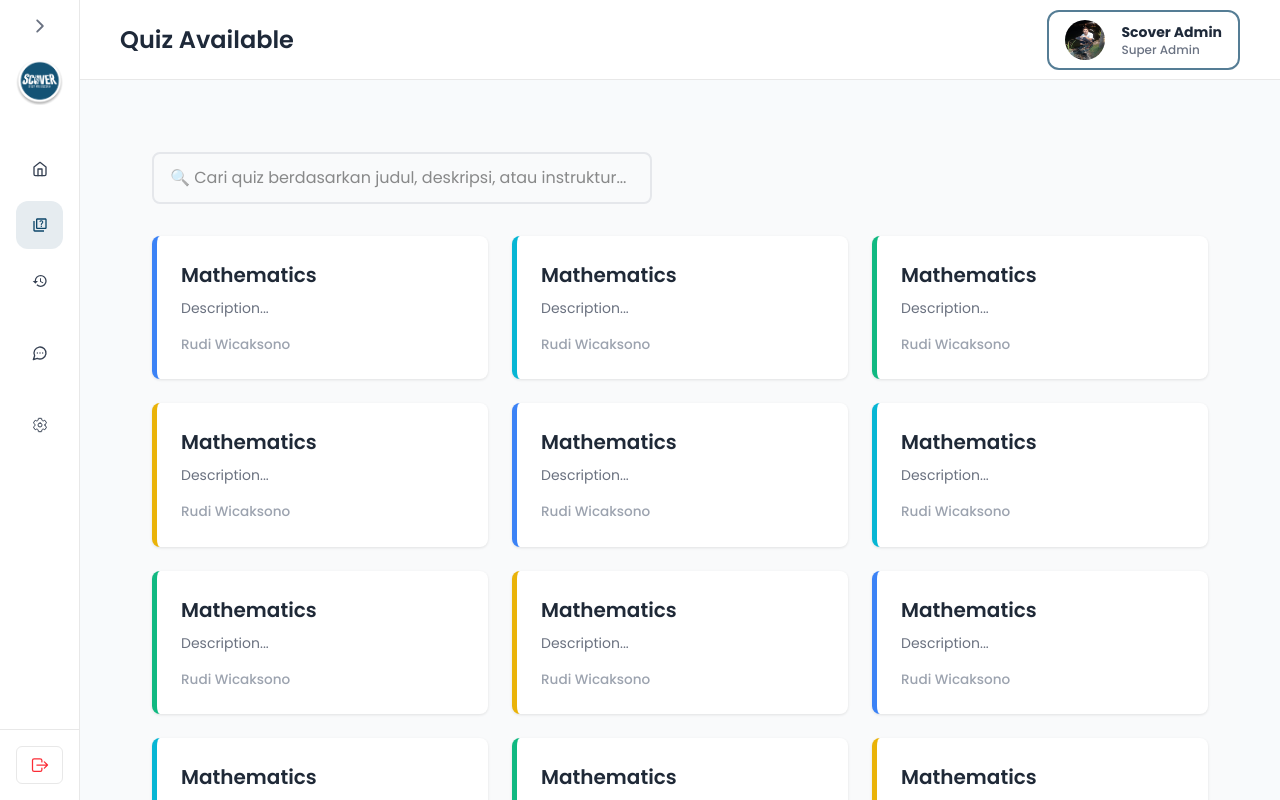
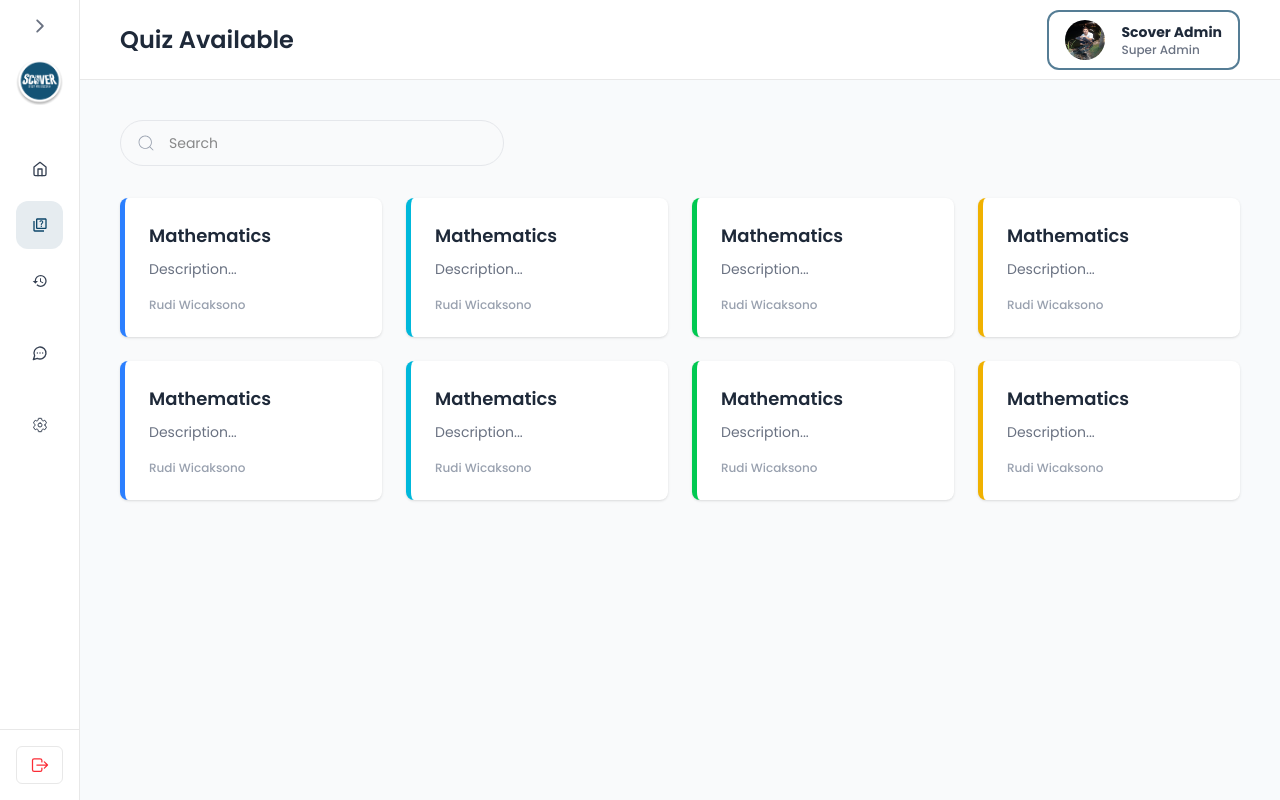
Before and after one commit to bimantaraaryasatya/Quiz_Scover, a Next.js app: page /student/quiz-available in a window 1280 px wide. Built offline with nearby package versions, Linux system fonts and the light colour scheme.

Commit message:
feat: connect login page to db

```diff
--- a/app/student/quiz-available/page.tsx
+++ b/app/student/quiz-available/page.tsx
@@ -1,6 +1,7 @@
 "use client"
 
 import { useState } from "react";
+import { CiSearch } from "react-icons/ci"
 
 const quizzes = [
     { id: 1, title: "Mathematics", description: "Description...", instructor: "Rudi Wicaksono", color: "blue" },
@@ -11,24 +12,16 @@ const quizzes = [
     { id: 6, title: "Mathematics", description: "Description...", instructor: "Rudi Wicaksono", color: "cyan" },
     { id: 7, title: "Mathematics", description: "Description...", instructor: "Rudi Wicaksono", color: "green" },
     { id: 8, title: "Mathematics", description: "Description...", instructor: "Rudi Wicaksono", color: "yellow" },
-    { id: 9, title: "Mathematics", description: "Description...", instructor: "Rudi Wicaksono", color: "blue" },
-    { id: 10, title: "Mathematics", description: "Description...", instructor: "Rudi Wicaksono", color: "cyan" },
-    { id: 11, title: "Mathematics", description: "Description...", instructor: "Rudi Wicaksono", color: "green" },
-    { id: 12, title: "Mathematics", description: "Description...", instructor: "Rudi Wicaksono", color: "yellow" },
-    { id: 13, title: "Mathematics", description: "Description...", instructor: "Rudi Wicaksono", color: "blue" },
-    { id: 14, title: "Mathematics", description: "Description...", instructor: "Rudi Wicaksono", color: "cyan" },
-    { id: 15, title: "Mathematics", description: "Description...", instructor: "Rudi Wicaksono", color: "green" },
-    { id: 16, title: "Mathematics", description: "Description...", instructor: "Rudi Wicaksono", color: "yellow" },
 ];
 
 export default function StudentQuizAvailable() {
     const [searchQuery, setSearchQuery] = useState("");
 
     const colorMap: Record<string, string> = {
-        blue: "#3b82f6",
-        cyan: "#06b6d4",
-        green: "#10b981",
-        yellow: "#eab308",
+        blue: "border-blue-500",
+        cyan: "border-cyan-500",
+        green: "border-green-500",
+        yellow: "border-yellow-500",
     };
 
     const filteredQuizzes = quizzes.filter((quiz) =>
@@ -38,114 +31,57 @@ export default function StudentQuizAvailable() {
     );
 
     return (
-        <div style={{
-            padding: "2rem",
-            backgroundColor: "#f9fafb",
-            minHeight: "100vh"
-        }}>
-            <div style={{
-                marginBottom: "2rem"
-            }}>
-                <input
-                    type="text"
-                    placeholder="🔍 Cari quiz berdasarkan judul, deskripsi, atau instruktur..."
-                    value={searchQuery}
-                    onChange={(e) => setSearchQuery(e.target.value)}
-                    style={{
-                        width: "100%",
-                        maxWidth: "500px",
-                        padding: "0.75rem 1rem",
-                        fontSize: "1rem",
-                        border: "2px solid #e5e7eb",
-                        borderRadius: "8px",
-                        outline: "none",
-                        transition: "border-color 0.2s",
-                        boxSizing: "border-box"
-                    }}
-                    onFocus={(e) => {
-                        e.currentTarget.style.borderColor = "#3b82f6";
-                    }}
-                    onBlur={(e) => {
-                        e.currentTarget.style.borderColor = "#e5e7eb";
-                    }}
-                />
+        <div className="min-h-screen bg-gray-50">
+
+            {/* Search */}
+            <div className="mb-8">
+                <div className="relative w-full lg:w-96">
+                    <CiSearch className="absolute left-4 top-1/2 -translate-y-1/2 text-gray-400 text-xl"/>
+                    <input
+                        type="text"
+                        placeholder="Search"
+                        value={searchQuery}
+                        onChange={(e) => setSearchQuery(e.target.value)}
+                        className="w-full pl-12 pr-4 py-3 border border-gray-200 rounded-full text-sm focus:outline-none focus:ring-2 focus:ring-blue-400"
+                    />
+                </div>
                 {searchQuery && (
-                    <p style={{
-                        marginTop: "0.5rem",
-                        fontSize: "0.875rem",
-                        color: "#6b7280"
-                    }}>
-                        Ditemukan {filteredQuizzes.length} quiz
+                    <p className="mt-2 text-sm text-gray-500">
+                        {filteredQuizzes.length} quiz founded
                     </p>
                 )}
             </div>
-            <div style={{
-                display: "grid",
-                gridTemplateColumns: "repeat(auto-fill, minmax(280px, 1fr))",
-                gap: "1.5rem"
-            }}>
+
+            {/* Grid */}
+            <div className="grid gap-6 sm:grid-cols-2 lg:grid-cols-3 xl:grid-cols-4">
                 {filteredQuizzes.map((quiz) => (
                     <div
                         key={quiz.id}
-                        style={{
-                            backgroundColor: "white",
-                            borderLeft: `5px solid ${colorMap[quiz.color as keyof typeof colorMap]}`,
-                            borderRadius: "8px",
-                            padding: "1.5rem",
-                            boxShadow: "0 1px 3px rgba(0, 0, 0, 0.1)",
-                            transition: "transform 0.2s, box-shadow 0.2s",
-                            cursor: "pointer",
-                            display: "flex",
-                            flexDirection: "column",
-                            gap: "0.5rem"
-                        }}
-                        onMouseEnter={(e) => {
-                            const element = e.currentTarget as HTMLDivElement;
-                            element.style.transform = "translateY(-4px)";
-                            element.style.boxShadow = "0 4px 12px rgba(0, 0, 0, 0.15)";
-                        }}
-                        onMouseLeave={(e) => {
-                            const element = e.currentTarget as HTMLDivElement;
-                            element.style.transform = "translateY(0)";
-                            element.style.boxShadow = "0 1px 3px rgba(0, 0, 0, 0.1)";
-                        }}
+                        className={`bg-white rounded-lg p-6 shadow-sm border-l-[5px] ${colorMap[quiz.color]} transition transform hover:-translate-y-1 hover:shadow-lg cursor-pointer flex flex-col gap-2`}
                     >
-                        <h3 style={{
-                            margin: "0",
-                            fontSize: "1.25rem",
-                            fontWeight: "600",
-                            color: "#1f2937"
-                        }}>
+                        <h3 className="text-lg font-semibold text-gray-800">
                             {quiz.title}
                         </h3>
-                        <p style={{
-                            margin: "0",
-                            fontSize: "0.875rem",
-                            color: "#6b7280",
-                            lineHeight: "1.5"
-                        }}>
+
+                        <p className="text-sm text-gray-500 leading-relaxed">
                             {quiz.description}
                         </p>
-                        <p style={{
-                            margin: "0.5rem 0 0 0",
-                            fontSize: "0.85rem",
-                            color: "#9ca3af",
-                            fontWeight: "500"
-                        }}>
+
+                        <p className="mt-2 text-xs font-medium text-gray-400">
                             {quiz.instructor}
                         </p>
                     </div>
                 ))}
             </div>
+
+            {/* Empty state */}
             {filteredQuizzes.length === 0 && searchQuery && (
-                <div style={{
-                    textAlign: "center",
-                    paddingTop: "3rem",
-                    color: "#9ca3af"
-                }}>
-                    <p style={{ fontSize: "1.125rem" }}>Tidak ada quiz yang sesuai dengan pencarian "{searchQuery}"</p>
+                <div className="pt-12 text-center text-gray-400">
+                    <p className="text-lg">
+                        Tidak ada quiz yang sesuai dengan pencarian "{searchQuery}"
+                    </p>
                 </div>
             )}
         </div>
-    )
+    );
 }
--- a/lib/api-bridge.ts
+++ b/lib/api-bridge.ts
@@ -38,17 +38,15 @@ export const get = async (url: string, token?: string) => {
     }
 }
 
-export const post = async (url: string, data: string | FormData, token: string) => {
+export const post = async (url: string, data: any, token?: string) => {
     try {
-        const typed: string = (typeof data == 'string') ? "application/json" : "multipart/form-data"
-        let headers: any = {
-            "Authorization": `Bearer ${token}` || '',
-            "Content-Type": typed
+        const headers: any = {}
+
+        if (token) {
+            headers.Authorization = `Bearer ${token}`
         }
 
-        let result = await axiosInstance.post(url, data, {
-            headers
-        })
+        const result = await axiosInstance.post(url, data, { headers })
 
         return {
             status: true,
@@ -66,23 +64,22 @@ export const post = async (url: string, data: string | FormData, token: string)
 
         throw {
             response: {
-                data: {
-                    message
-                }
+                data: { message }
             }
         }
     }
 }
 
-export const put = async (url: string, data: string | FormData, token: string) => {
+export const put = async (url: string, data: any, token?: string) => {
     try {
-        const type: string = (typeof data == 'string') ? "application/json" : "multipart/form-data"
-        let result = await axiosInstance.put(url, data, {
-            headers: {
-                "Authorization": `Bearer ${token}` || '',
-                "Content-Type": type
-            }
-        })
+        const headers: any = {}
+
+        if (token) {
+            headers.Authorization = `Bearer ${token}`
+        }
+
+        const result = await axiosInstance.put(url, data, { headers })
+
         return {
             status: true,
             data: result.data
@@ -99,9 +96,7 @@ export const put = async (url: string, data: string | FormData, token: string) =
 
         throw {
             response: {
-                data: {
-                    message
-                }
+                data: { message }
             }
         }
     }
```
Also changed, not shown: app/login/page.tsx (+83 -5 lines), app/types.ts (+191 -0 lines).
